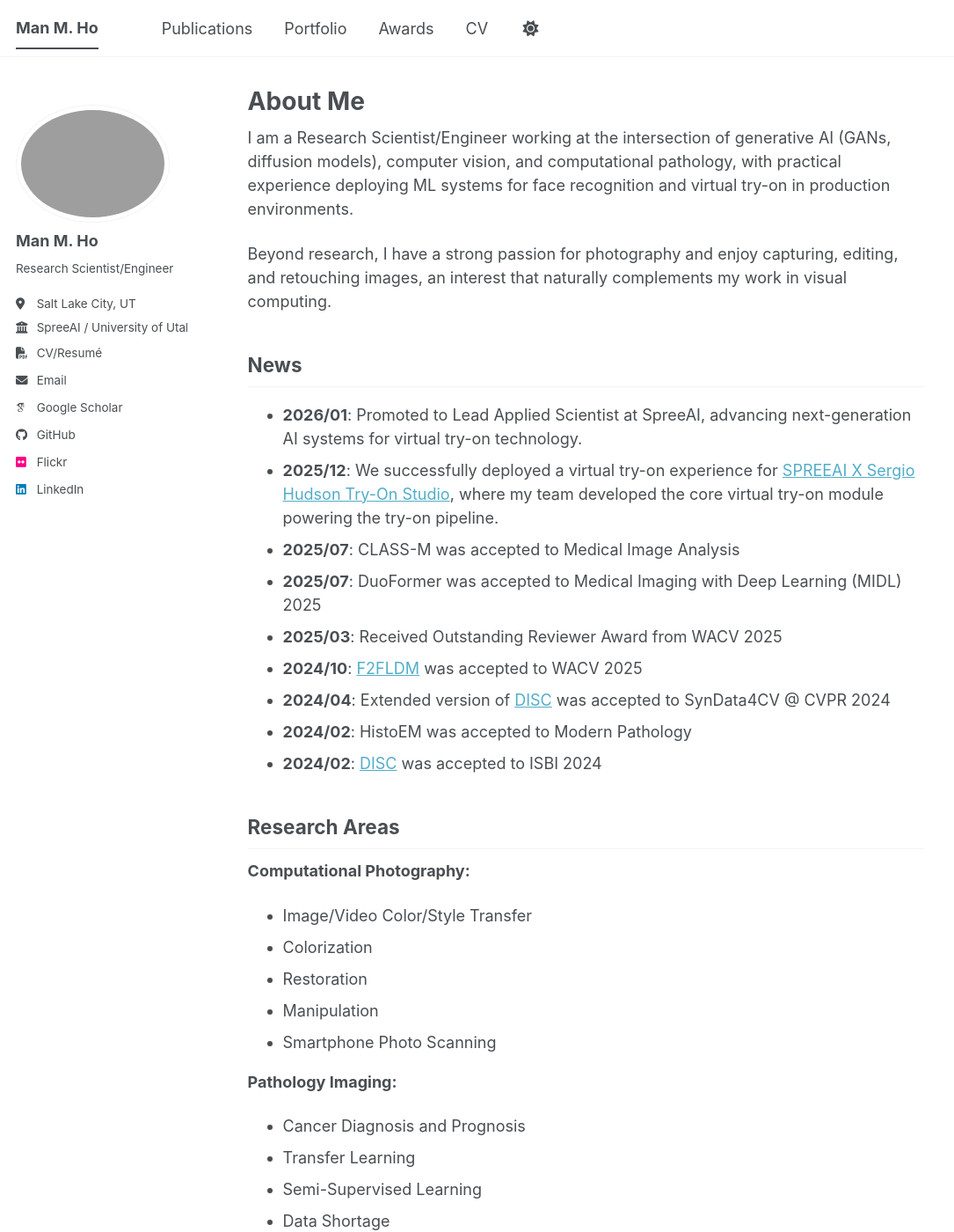
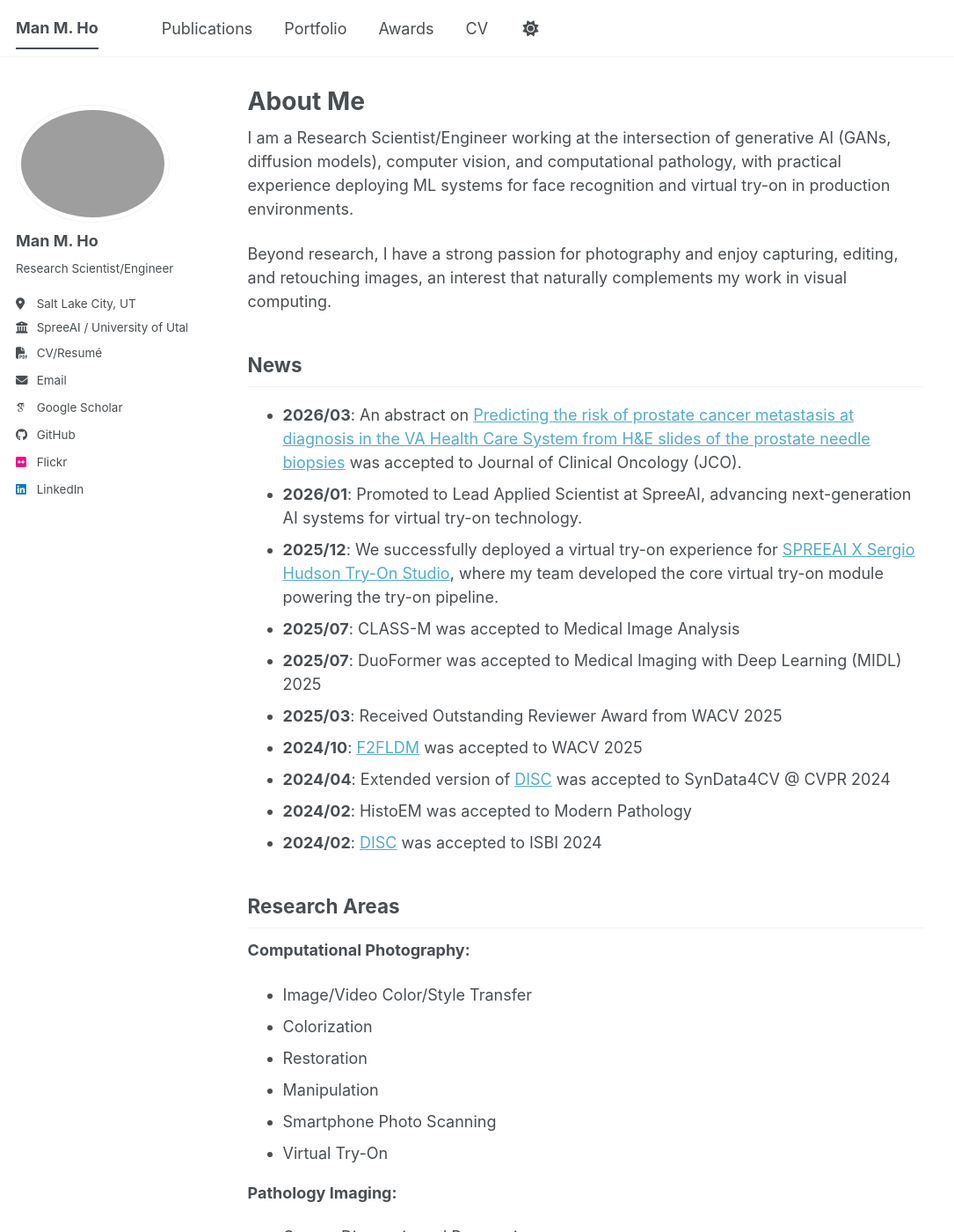
Before and after one commit to minhmanho/minhmanho.github.io, a Jekyll site: the page built from _pages/about.md, in a window 1280 px wide and 1400 px high. Shown: the whole window at 88% size, without its empty margins (0-1085 px from the left). Built offline with Jekyll 4.4.1, drawn with Linux system fonts in a browser that asks for light colours; some web fonts are replaced; a script bundle is joined from its source files by our own code; library files that are not in the unit come from our copies.

Commit message:
update profile

```diff
--- a/_pages/about.md
+++ b/_pages/about.md
@@ -12,6 +12,7 @@ I am a Research Scientist/Engineer working at the intersection of generative AI
 Beyond research, I have a strong passion for photography and enjoy capturing, editing, and retouching images, an interest that naturally complements my work in visual computing.
 
 ## News
+- **2026/03**: An abstract on [Predicting the risk of prostate cancer metastasis at diagnosis in the VA Health Care System from H&E slides of the prostate needle biopsies](https://ascopubs.org/doi/abs/10.1200/JCO.2026.44.7_suppl.128) was accepted to Journal of Clinical Oncology (JCO).
 - **2026/01**: Promoted to Lead Applied Scientist at SpreeAI, advancing next-generation AI systems for virtual try-on technology.
 - **2025/12**: We successfully deployed a virtual try-on experience for [SPREEAI X Sergio Hudson Try-On Studio](https://sergiohudson.com/collections/spreeai-x-sergio-hudson-try-on-studio), where my team developed the core virtual try-on module powering the try-on pipeline.
 - **2025/07**: CLASS-M was accepted to Medical Image Analysis
@@ -30,6 +31,7 @@ Beyond research, I have a strong passion for photography and enjoy capturing, ed
 - Restoration
 - Manipulation
 - Smartphone Photo Scanning
+- Virtual Try-On
 
 **Pathology Imaging:**
 - Cancer Diagnosis and Prognosis
```
Also changed, not shown: 1 other file.
